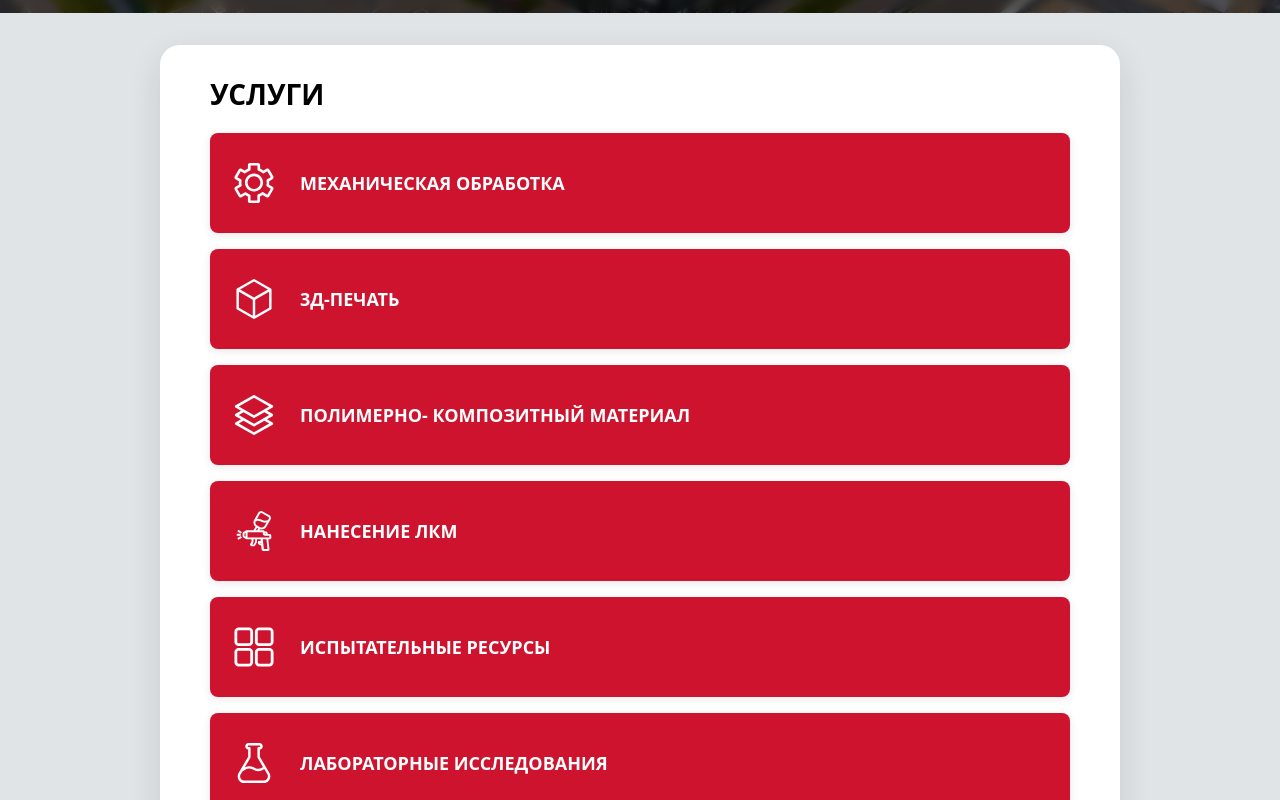
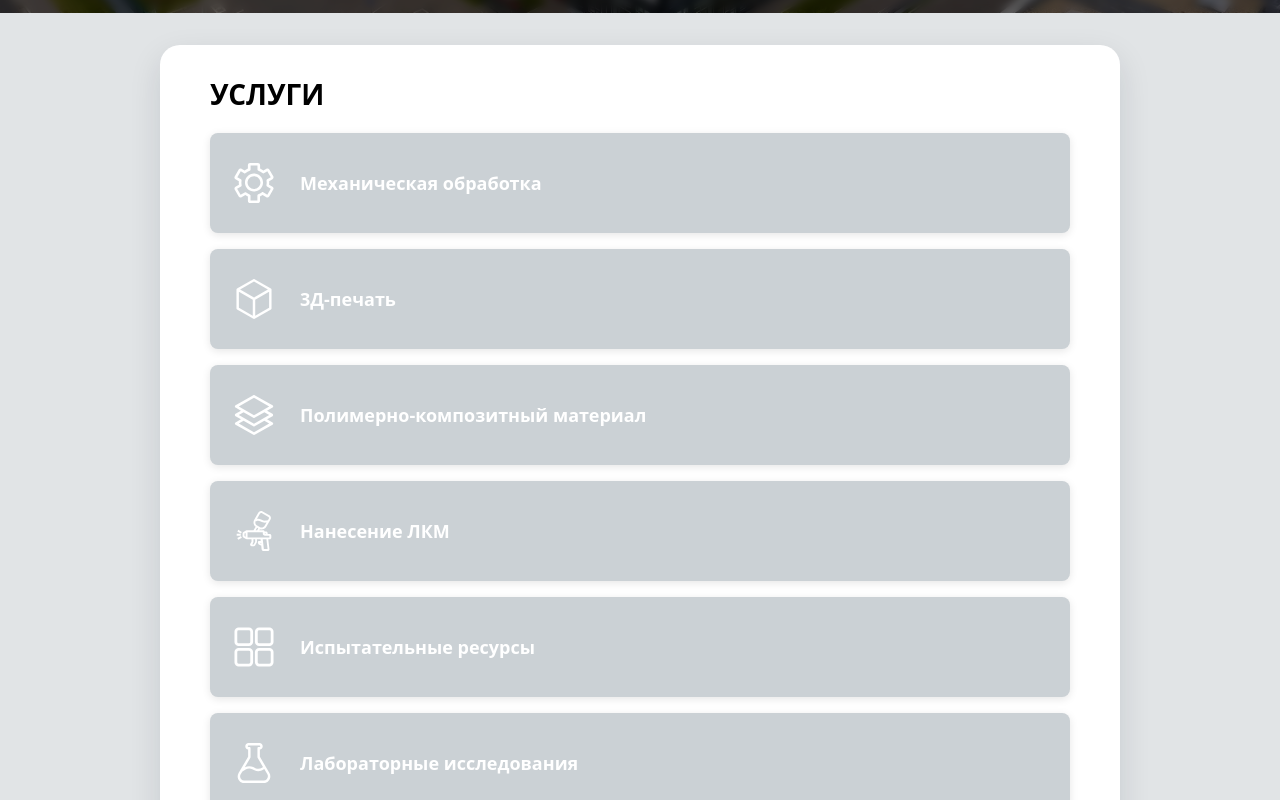
Before and after one commit to js-owl/maas-front, a Vue app: page / in a window 1280 px wide. Shown: the part 560-1360 px from the top of the page. Built offline with nearby package versions, Linux system fonts and the light colour scheme; no server answers.

Commit message:
Update HomeUslugi component titles and styles for consistency
- Revised titles in HomeUslugi.vue for proper capitalization and readability.
- Adjusted background color in styles for improved visual appeal.
- Increased font size and adjusted font weight for .card-title to enhance hierarchy.

```diff
--- a/src/components/sections/HomeUslugi.vue
+++ b/src/components/sections/HomeUslugi.vue
@@ -10,42 +10,42 @@ import IconLab from '../../icons/IconLab.vue'
 const abilities = ref([
   {
     id: 1,
-    title: 'МЕХАНИЧЕСКАЯ ОБРАБОТКА',
+    title: 'Механическая обработка',
     link: '/mechanical',
     isDevelopment: false,
     icon: markRaw(IconMech),
   },
   {
     id: 2,
-    title: '3Д-ПЕЧАТЬ',
+    title: '3Д-печать',
     link: '/print',
     isDevelopment: false,
     icon: markRaw(Icon3DView),
   },
   {
     id: 3,
-    title: 'ПОЛИМЕРНО- КОМПОЗИТНЫЙ МАТЕРИАЛ',
+    title: 'Полимерно-композитный материал',
     link: '/pkm',
     isDevelopment: false,
     icon: markRaw(IconPKM),
   },
   {
     id: 4,
-    title: 'НАНЕСЕНИЕ ЛКМ',
+    title: 'Нанесение ЛКМ',
     link: '/painting',
     isDevelopment: false,
     icon: markRaw(IconLKM),
   },
   {
     id: 5,
-    title: 'ИСПЫТАТЕЛЬНЫЕ РЕСУРСЫ',
+    title: 'Испытательные ресурсы',
     link: '/test',
     isDevelopment: false,
     icon: markRaw(IconIspitaniya),
   },
   {
     id: 6,
-    title: 'ЛАБОРАТОРНЫЕ ИССЛЕДОВАНИЯ',
+    title: 'Лабораторные исследования',
     link: '/other',
     isDevelopment: false,
     icon: markRaw(IconLab),
@@ -67,7 +67,7 @@ const abilities = ref([
         <component :is="ability.link ? 'RouterLink' : 'div'" :to="ability.link" class="card-link">
           <div class="card-content">
             <div v-if="ability.icon" class="card-icon">
-              <el-icon :size="48" color="#fff">
+              <el-icon :size="48">
                 <component :is="ability.icon" />
               </el-icon>
             </div>
@@ -100,7 +100,7 @@ const abilities = ref([
 }
 
 .service-card {
-  background: var(--custom-red);
+  background: #cbd1d5;
   border-radius: 8px;
   box-shadow: 0 2px 8px rgba(0, 0, 0, 0.1);
   transition: transform 0.2s ease, box-shadow 0.2s ease;
@@ -153,8 +153,8 @@ const abilities = ref([
 }
 
 .card-title {
-  font-size: 24px;
-  font-weight: 700;
+  font-size: 28px;
+  font-weight: 600;
   color: #fff;
 }
 
```
